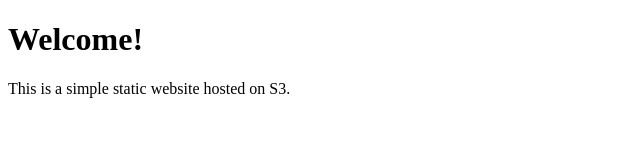
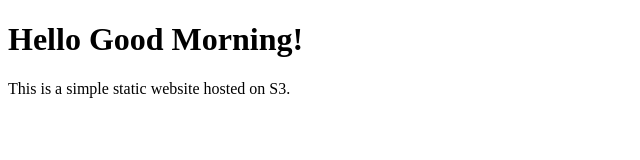
Before and after one commit to prajwal-d14/my-static-site, a plain HTML site: page index.html in a window 1280 px wide. Shown: the whole page, without its empty margins (0-640 px from the left). Drawn offline with Linux system fonts and the light colour scheme.

Commit message:
index.html 1.1

```diff
--- a/index.html
+++ b/index.html
@@ -4,7 +4,7 @@
     <title>My Simple Website</title>
 </head>
 <body>
-    <h1>Welcome!</h1>
+    <h1>Hello Good Morning!</h1>
     <p>This is a simple static website hosted on S3.</p>
 </body>
 </html>
```
